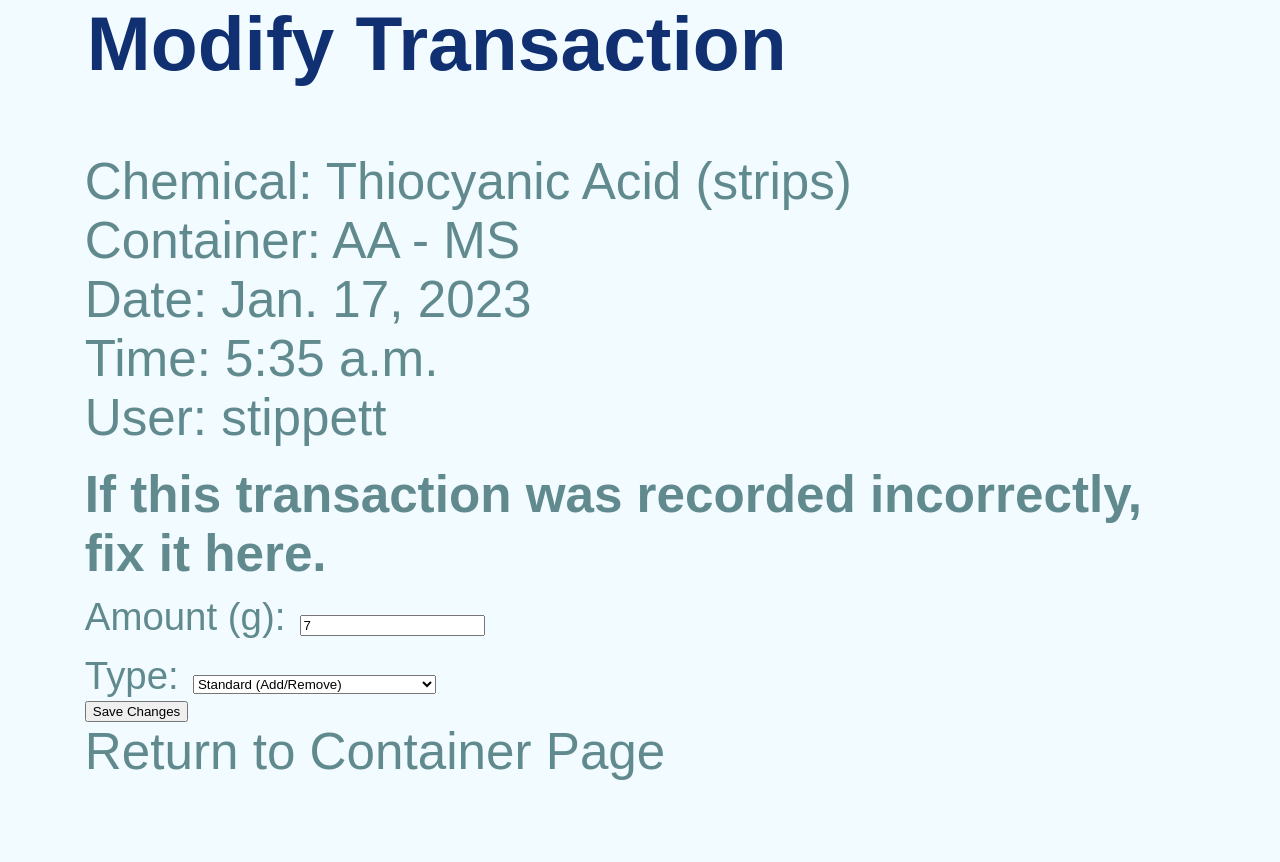
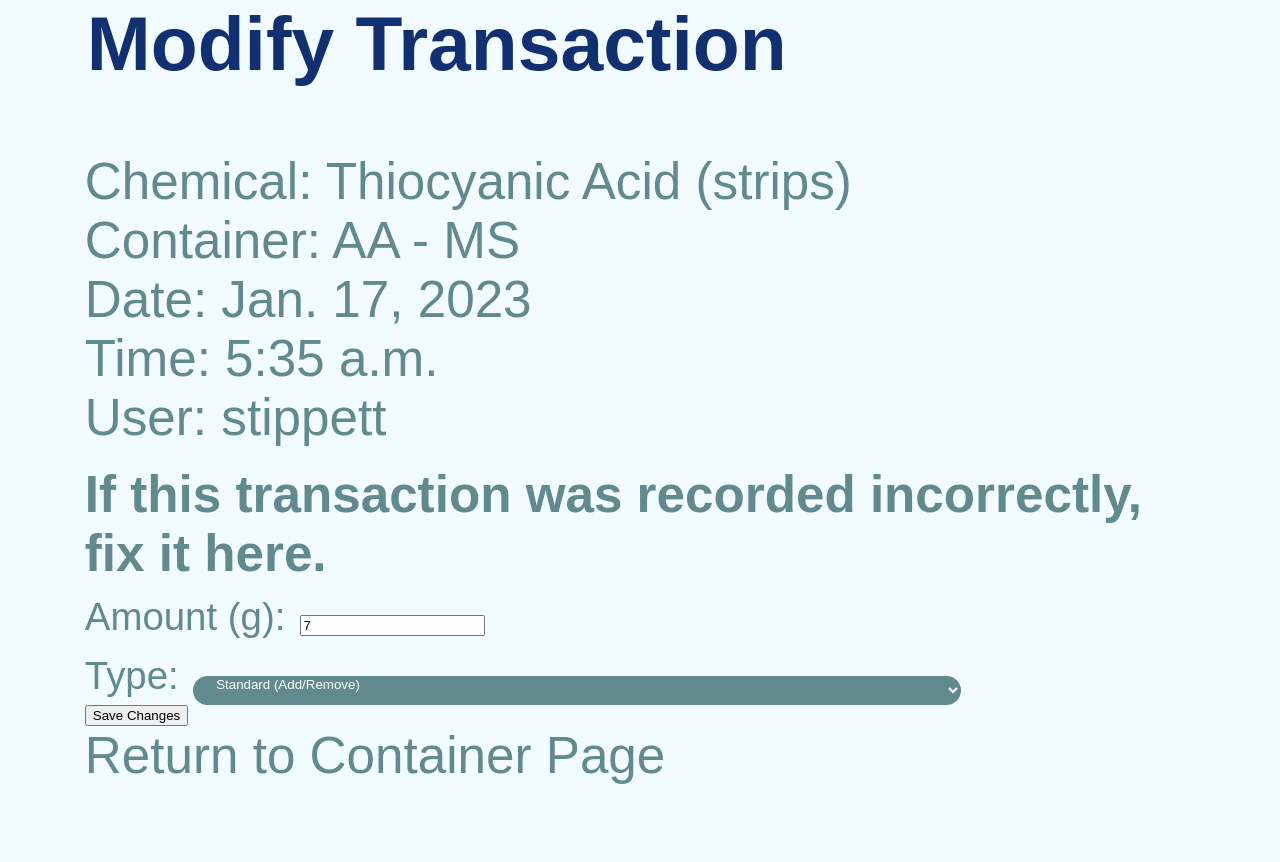
Before and after one commit to EastsidePreparatorySchool/ChemLogs, a Django app: page /chemlogs/transaction/1/ in a window 1280 px wide. Shown: the part 239-1101 px from the top of the page. Before the commit the page ends 1019 px from the top, so only its background shows below. Run offline with Django 4.2, Linux system fonts and the light colour scheme; a user stored in the database is signed in; data comes from the database, SQL or seed files in the repository; both versions use the stored data as it was after the commit.

Commit message:
Tiny bit of transaction.html + container.html styling

```diff
--- a/Test Django App/mysite/chemlogs/static/chemlogs/style.css
+++ b/Test Django App/mysite/chemlogs/static/chemlogs/style.css
@@ -263,3 +263,14 @@ label {
 #transaction, #chemicalPage {
    margin: 6vw;
 }
+
+#modifyTransaction p select {
+   background-color: #608a8e;
+   color: #ffffff;
+   padding-left: 1.5vw;
+   padding-bottom: 1vw;
+   font-size: 10;
+   border: none;
+   border-radius: 2vw;
+   width: 60vw;
+}
--- a/Test Django App/mysite/chemlogs/templates/chemlogs/container.html
+++ b/Test Django App/mysite/chemlogs/templates/chemlogs/container.html
@@ -17,7 +17,7 @@
     </div>
     <div class="header-bottom"></div>
 
-    <h3>{{container.contents.chemical}} {{container.getHeader}}</h3>
+    <h2>{{container.contents.chemical}} {{container.getHeader}}</h2>
     <p style="position: absolute;">{{container.contents.chemical.cas}}</p>
     <p style="position: absolute; right: 6vw;">{{container.getDisplayableAmount}} in stock</p>
     <br>
--- a/Test Django App/mysite/chemlogs/templates/chemlogs/transaction.html
+++ b/Test Django App/mysite/chemlogs/templates/chemlogs/transaction.html
@@ -31,7 +31,7 @@
     </form>-->
 
     <div id="transaction">
-    <form method="POST">
+    <form method="POST" id="modifyTransaction">
         {% csrf_token %}
         <legend><h2>Modify Transaction</h2></legend>
         <p>Chemical: {{transaction.container.contents.chemical.name}} ({{transaction.container.contents.getInfo}})</p>
```
Also changed, not shown: Test Django App/mysite/db.sqlite3.
